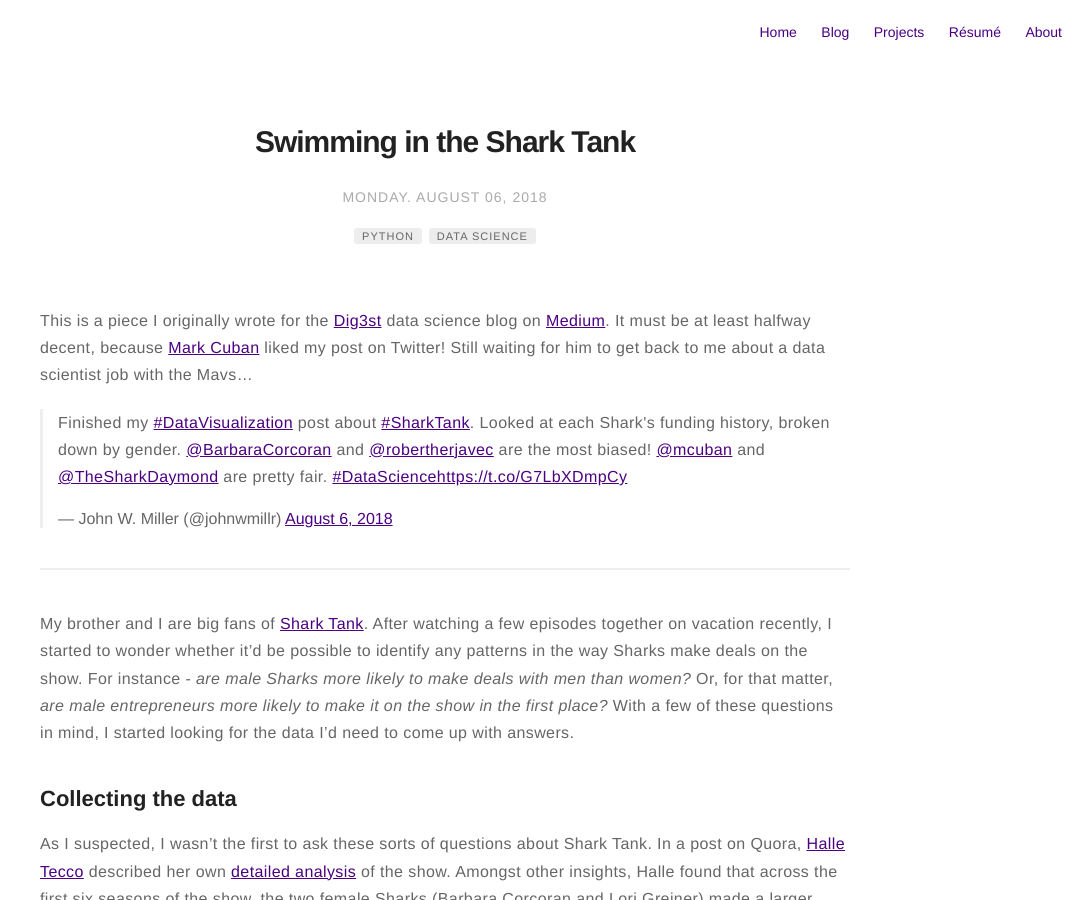
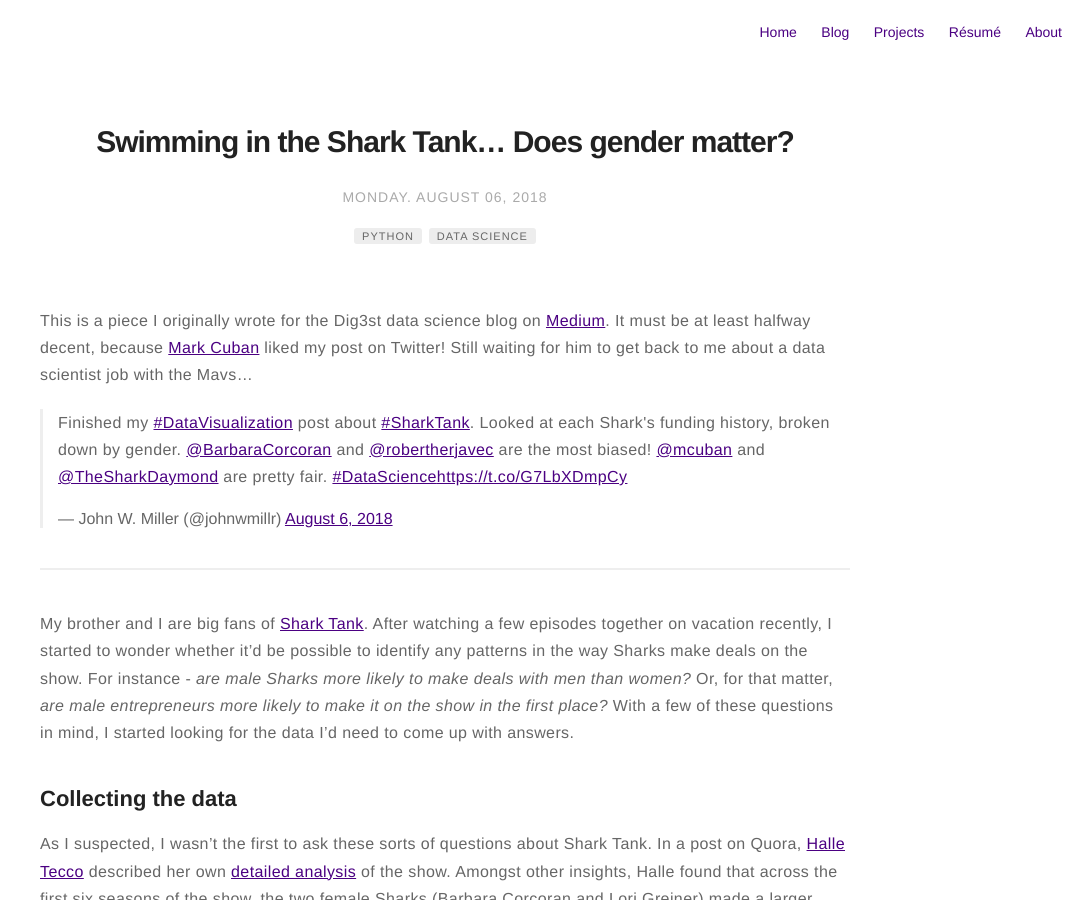
Before and after one commit to johnwmillr/johnwmillr.github.io, a Jekyll site: the page built from _posts/2018-08-06-shark-tank-analysis.markdown, in a window 1280 px wide and 900 px high. Shown: the whole window, without its empty margins (195-1280 px from the left). Built offline with Jekyll 4.4.1, drawn with Linux system fonts in a browser that asks for light colours; comment, search, counter and statistics services are not loaded; some of the changed lines change nothing that is shown.

Commit message:
Update Shark Tank post title

```diff
--- a/_posts/2018-08-06-shark-tank-analysis.markdown
+++ b/_posts/2018-08-06-shark-tank-analysis.markdown
@@ -1,5 +1,5 @@
 ---
-title: "Swimming in the Shark Tank"
+title: "Swimming in the Shark Tank… Does gender matter?"
 date: 2018-08-06
 layout: post
 tag:
@@ -8,10 +8,10 @@
 category: blog
 author: john
 image: assets/images/sharktank_main_graph.png
-description: Examining gender imbalances in deals on Shark Tank
+description: There are gender imbalances in the deals made on Shark Tank, but that doesn’t mean the Sharks are sexist.
 ---
 
-This is a piece I originally wrote for the [Dig3st](https://medium.com/dig3st/about) data science blog on [Medium](https://medium.com/dig3st/swimming-or-sinking-in-the-shark-tank-does-gender-matter-aafa88180f7). It must be at least halfway decent, because [Mark Cuban](https://twitter.com/mcuban) liked my post on Twitter! Still waiting for him to get back to me about a data scientist job with the Mavs...
+This is a piece I originally wrote for the Dig3st data science blog on [Medium](https://medium.com/dig3st/swimming-or-sinking-in-the-shark-tank-does-gender-matter-aafa88180f7). It must be at least halfway decent, because [Mark Cuban](https://twitter.com/mcuban) liked my post on Twitter! Still waiting for him to get back to me about a data scientist job with the Mavs...
 
 <blockquote class="twitter-tweet" data-lang="en"><p lang="en" dir="ltr">Finished my <a href="https://twitter.com/hashtag/DataVisualization?src=hash&amp;ref_src=twsrc%5Etfw">#DataVisualization</a> post about <a href="https://twitter.com/hashtag/SharkTank?src=hash&amp;ref_src=twsrc%5Etfw">#SharkTank</a>. Looked at each Shark&#39;s funding history, broken down by gender. <a href="https://twitter.com/BarbaraCorcoran?ref_src=twsrc%5Etfw">@BarbaraCorcoran</a> and <a href="https://twitter.com/robertherjavec?ref_src=twsrc%5Etfw">@robertherjavec</a> are the most biased! <a href="https://twitter.com/mcuban?ref_src=twsrc%5Etfw">@mcuban</a> and <a href="https://twitter.com/TheSharkDaymond?ref_src=twsrc%5Etfw">@TheSharkDaymond</a> are pretty fair. <a href="https://twitter.com/hashtag/DataScience?src=hash&amp;ref_src=twsrc%5Etfw">#DataScience</a><a href="https://t.co/G7LbXDmpCy">https://t.co/G7LbXDmpCy</a></p>&mdash; John W. Miller (@johnwmillr) <a href="https://twitter.com/johnwmillr/status/1026359202749526016?ref_src=twsrc%5Etfw">August 6, 2018</a></blockquote>
 <script async src="https://platform.twitter.com/widgets.js" charset="utf-8"></script>
```
